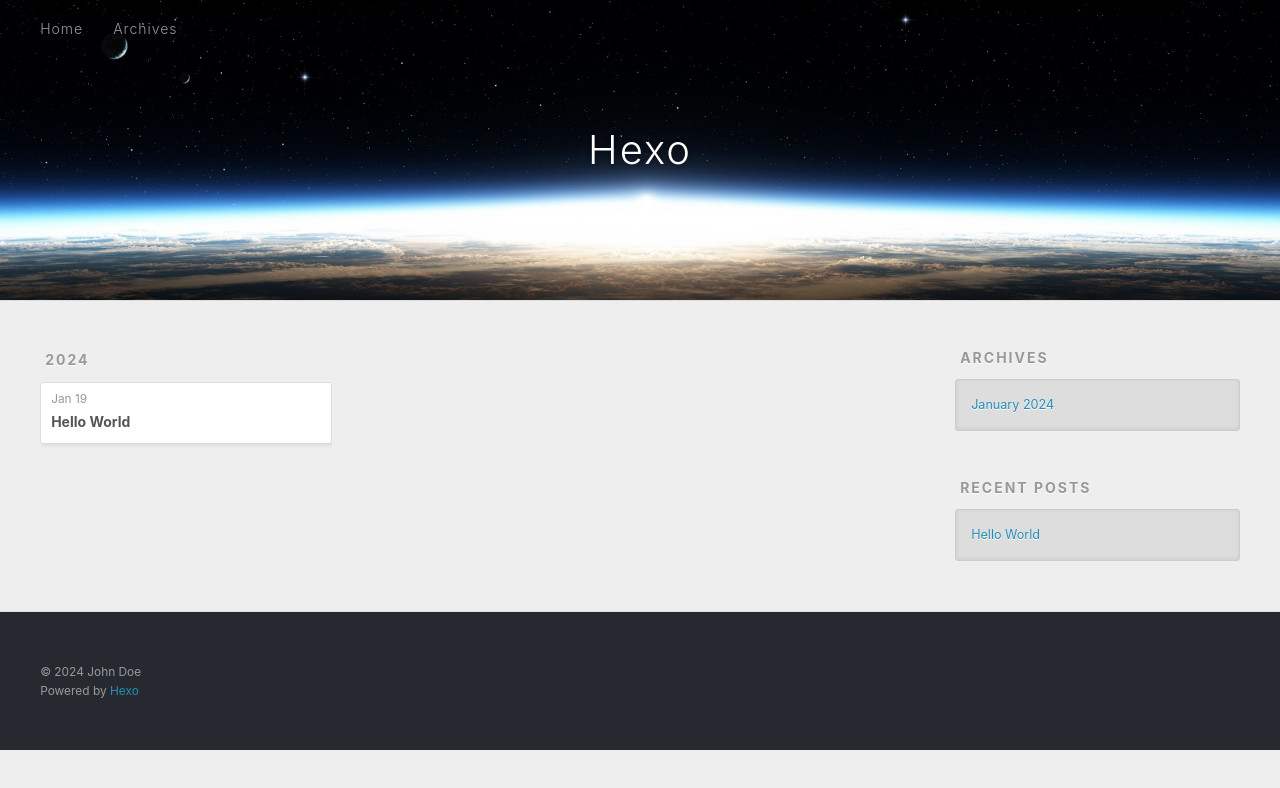
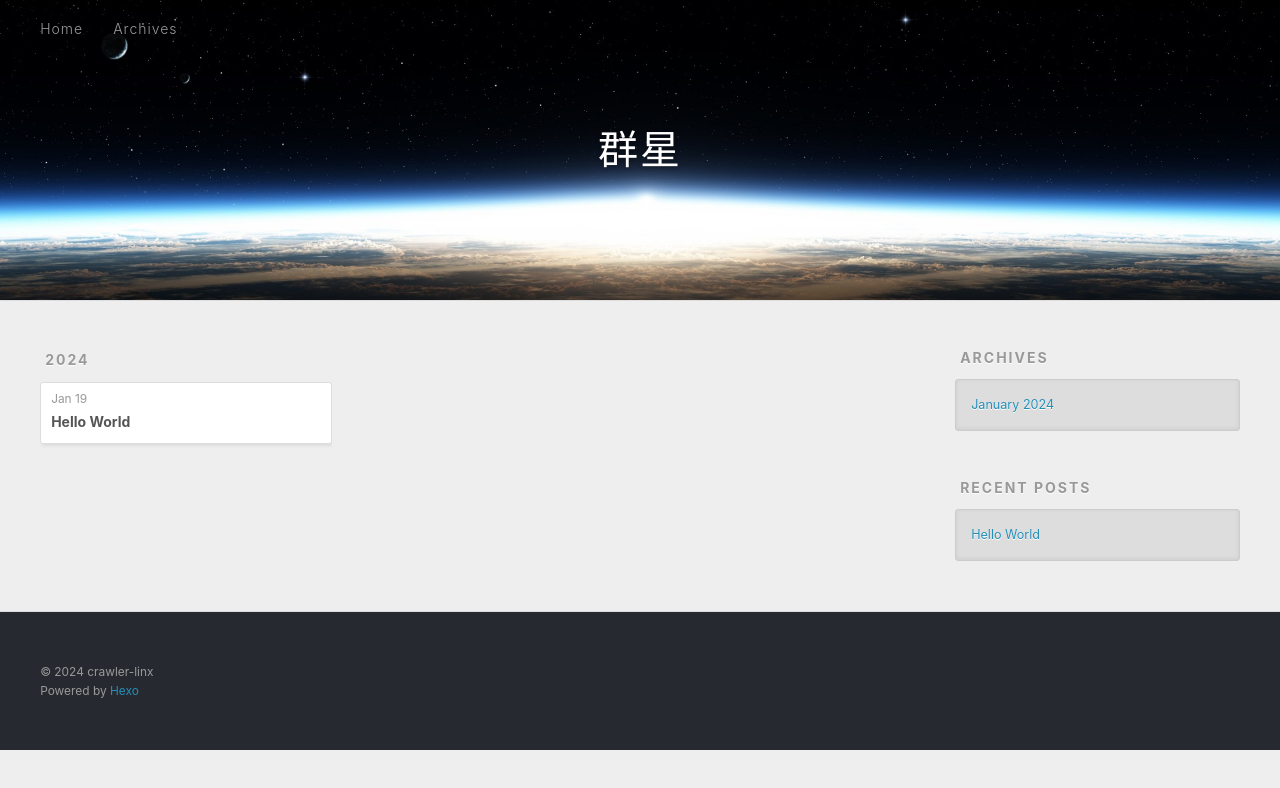
Before and after one commit to crawler-linx/crawler-linx.github.io, a plain HTML site: page archives/2024/01/index.html in a window 1280 px wide. Drawn offline with Linux system fonts and the light colour scheme.

Commit message:
Site updated: 2024-01-19 18:01:06

```diff
--- a/archives/2024/01/index.html
+++ b/archives/2024/01/index.html
@@ -4,17 +4,17 @@
   <meta charset="utf-8">
 
 
-  <title>Archives: 2024/1 | Hexo</title>
+  <title>Archives: 2024/1 | 群星</title>
   <meta name="viewport" content="width=device-width, initial-scale=1, shrink-to-fit=no">
   <meta property="og:type" content="website">
-<meta property="og:title" content="Hexo">
+<meta property="og:title" content="群星">
 <meta property="og:url" content="http://example.com/archives/2024/01/index.html">
-<meta property="og:site_name" content="Hexo">
+<meta property="og:site_name" content="群星">
 <meta property="og:locale" content="en_US">
-<meta property="article:author" content="John Doe">
+<meta property="article:author" content="crawler-linx">
 <meta name="twitter:card" content="summary">
 
-    <link rel="alternate" href="/atom.xml" title="Hexo" type="application/atom+xml">
+    <link rel="alternate" href="/atom.xml" title="群星" type="application/atom+xml">
 
 
     <link rel="shortcut icon" href="/favicon.png">
@@ -39,7 +39,7 @@
   <div id="header-outer" class="outer">
     <div id="header-title" class="inner">
       <h1 id="logo-wrap">
-        <a href="/" id="logo">Hexo</a>
+        <a href="/" id="logo">群星</a>
       </h1>
 
     </div>
@@ -147,7 +147,7 @@
   <div class="outer">
     <div id="footer-info" class="inner">
 
-      &copy; 2024 John Doe<br>
+      &copy; 2024 crawler-linx<br>
       Powered by <a href="https://hexo.io/" target="_blank">Hexo</a>
     </div>
   </div>
```
Also changed, not shown: 2024/01/19/hello-world/index.html (+6 -6 lines), archives/2024/index.html (+7 -7 lines), archives/index.html (+7 -7 lines), index.html (+7 -7 lines).
